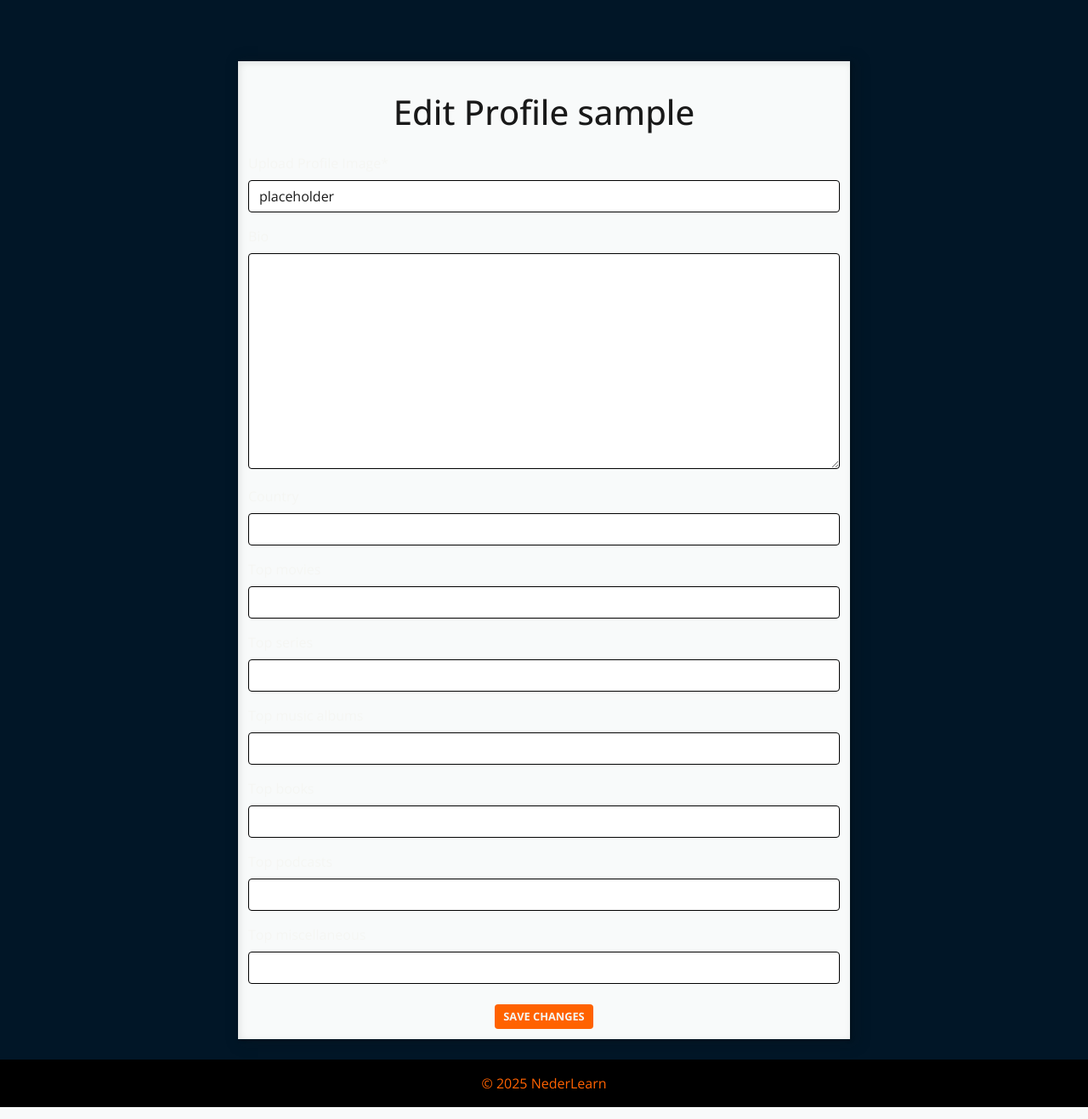
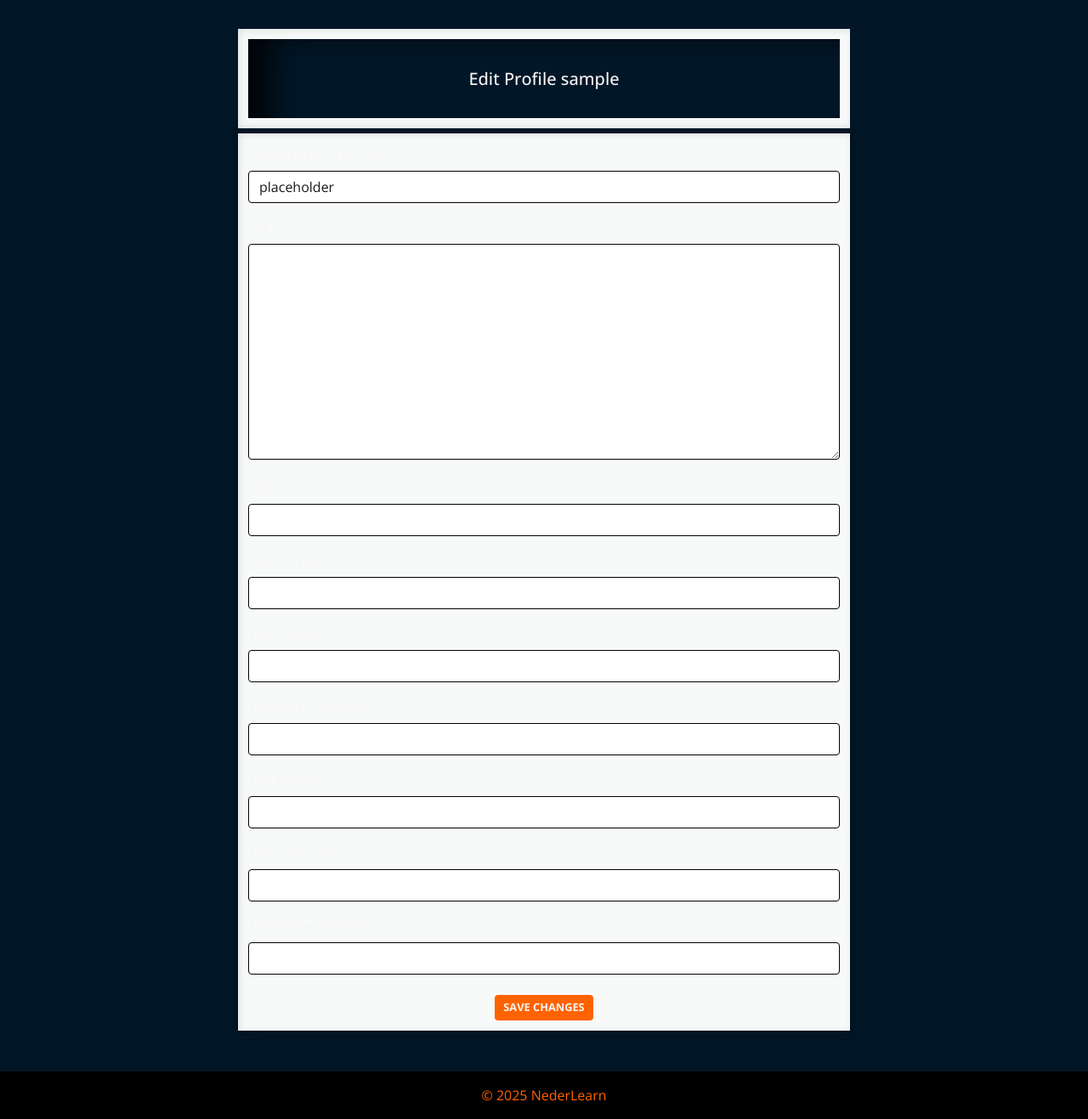
Before and after one commit to Blignaut24/NederLearn_V5, a Django app: page /profile/edit/ in a window 1280 px wide. Shown: the part 60-1377 px from the top of the page at 85% size. Run offline with Django 5.2, Linux system fonts and the light colour scheme; the visitor is signed in with stand-in values (Sample User, id 1); some libraries are stand-ins or nearby versions; some web fonts are replaced.

Commit message:
style: update form designs and templates

```diff
--- a/blog/forms.py
+++ b/blog/forms.py
@@ -56,9 +56,7 @@
                     "maxlength": "70",
                 }
             ),
-            "media_category": forms.Select(
-                attrs={"class": "form-control", "placeholder": "Select Category"}
-            ),
+            "media_category": forms.Select(attrs={"class": "form-control"}),
             "release_year": forms.NumberInput(
                 attrs={
                     "class": "form-control",
--- a/templates/profile_edit.html
+++ b/templates/profile_edit.html
@@ -2,13 +2,21 @@
 {% load crispy_forms_tags %}
 {% block content %}
 
-<div class="container">
-    <div class="row justify-content-center">
-        <div class="col-md-8 col-sm-12">
-            <div class="card-body mt-5">
-                <h1 id="profile_edit_heading" class="account-heading text-center m-4">Edit Profile
-                    {{ user.username }}
-                </h1>
+<div class="container col-md-8 col-sm-12">
+    <!-- Masthead Section -->
+    <div class="masthead">
+        <div class="container card-body">
+            <div class="row g-0">
+                <div class="col-md-12 masthead-text">
+                    <h1 class="post-title">Edit Profile
+                        {{ user.username }}</h1>
+                </div>
+            </div>
+        </div>
+    </div>
+    <div class="row">
+        <div class="col card mb-4">
+            <div class="card-body">
                 <form method="post" enctype="multipart/form-data">
                     {% csrf_token %}
                     {{ form|crispy }}
```
